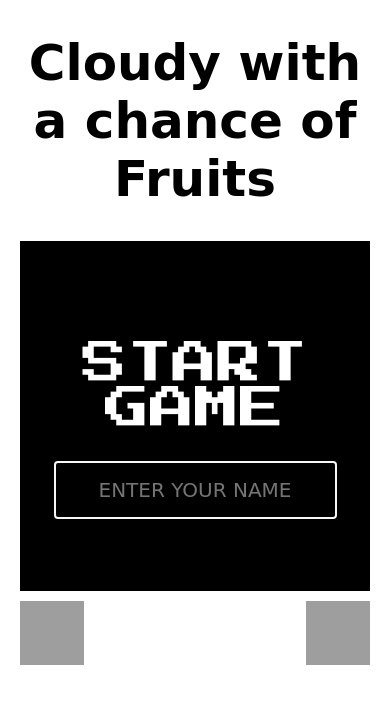
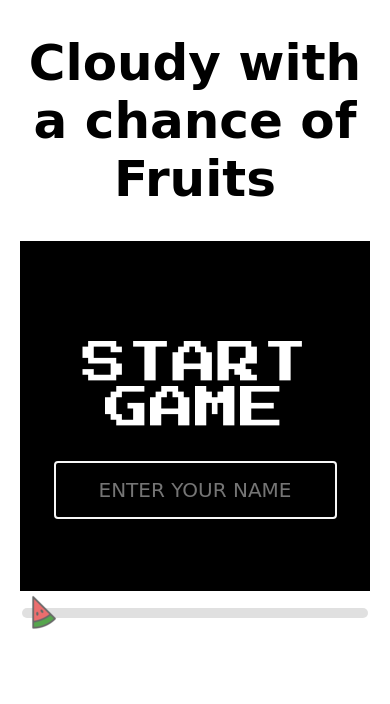
Before and after one commit to helloimhd/raining-fruits, a plain HTML site: page index.html in a window 390 px wide. Drawn offline with Linux system fonts and the light colour scheme; grey boxes are pictures that could not be loaded; a web font is replaced by a local one.

Commit message:
add slider

```diff
--- a/css/style.css
+++ b/css/style.css
@@ -171,9 +171,12 @@ textarea:focus, input:focus{
 	visibility: hidden;
 }
 
+.slidecontainer {
+	visibility: hidden;
+}
 /*If the browser window is 600px or smaller, the background color will be lightblue:*/
 @media only screen and (max-width: 600px) {
-
+/*
   .controls {
   	visibility: visible;
   	width: 350px;
@@ -198,6 +201,50 @@ textarea:focus, input:focus{
   	border: none;
   	width: 64px;
   	height: 64px;
-  }
+  }*/
 
+  .slidecontainer {
+  	width: 350px;
+  	margin: 15px auto;
+  	display: flex;
+  	justify-content: center;
+  	visibility: visible;
+/*  width: 350px;  Width of the outside container
+margin: auto;*/
 }
+
+.slider {
+  -webkit-appearance: none;
+  width: 100%;
+  height: 10px;
+  border-radius: 5px;
+  background: #d3d3d3;
+  outline: none;
+  opacity: 0.7;
+  -webkit-transition: .2s;
+  transition: opacity .2s;
+}
+
+.slider:hover {
+  opacity: 1;
+}
+
+.slider::-webkit-slider-thumb {
+  -webkit-appearance: none;
+  appearance: none;
+  width: 40px;
+  height: 40px;
+  border: 0;
+  background: url('../images/small-watermelon.png');
+  cursor: pointer;
+}
+
+/*.slider::-moz-range-thumb {
+  width: 23px;
+  height: 24px;
+  border: 0;
+  background: url('../images/small-watermelon.png');
+  cursor: pointer;
+}*/
+
+}   /*end of @media*/
--- a/index.html
+++ b/index.html
@@ -46,16 +46,18 @@
                 </form>
 
             </div> <!--  end of game container -->
-            <div class="controls">
+<!--             <div class="controls">
                 <div class="left">
-                    <!-- <img src="https://img.icons8.com/wired/64/000000/chevron-left.png"> -->
-                    <button id="left" ontouch="moveLeft()"></button>
+                    <button id="left"></button>
                 </div>
 
                 <div class="right">
-                    <!-- <img src="https://img.icons8.com/wired/64/000000/chevron-right.png"> -->
-                    <button id="right" ontouch="moveRight()"></button>
+                    <button id="right"></button>
                 </div>
+            </div> -->
+
+            <div class="slidecontainer">
+              <input type="range" min="1" max="300" value="0" class="slider" id="myRange">
             </div>
 
             <div class="highScore">
--- a/js/functionScript.js
+++ b/js/functionScript.js
@@ -59,20 +59,25 @@ function moveBar() {
     });
 }
 
-/*function moveBarControl() {
-    var left = document.getElementById("left");
-    var right = document.getElementById("right");
+function control() {
+    var position = 0;
+    bar.style.left = position + "px";    // start with left: 0px
 
-    document.addEventListener("ontouchstart", function(e) {
-    if (left) {   // checking the right button
-        moveLeft();
+    var slider = document.getElementById("myRange");
+/*    var output = document.getElementById("demo");
+    output.innerHTML = slider.value;*/
+    console.log(slider.value)
 
-    } else if (right) {    // checking the left button
-        moveRight();
+    var sliderValue;
+    slider.oninput = function() {
+      //output.innerHTML = this.value;
+      var sliderValue = this.value;
+      console.log(sliderValue)
+
+      bar.style.left = sliderValue + "px";
     }
-    });
 }
-*/
+
 
 //  check if two elements touch
 function isCollapsed(element1, element2, fruitContent){
--- a/js/script.js
+++ b/js/script.js
@@ -37,7 +37,6 @@ console.log(fruitIcons)
 createStartDisplay();
 
 
-
 function startGame() {
     //console.log(createStartDisplay())
     startDisplay.remove();
@@ -47,6 +46,9 @@ function startGame() {
     document.querySelector(".highScore").style.visibility  = "visible";
     updateHighScore(playerName, playerScore)
     moveBar();
+
+    // for when game on phone
+    control()
 
     //  after 10 seconds, append the badIcons tgt so that badIcons will appear
     setTimeout(function() {
```
